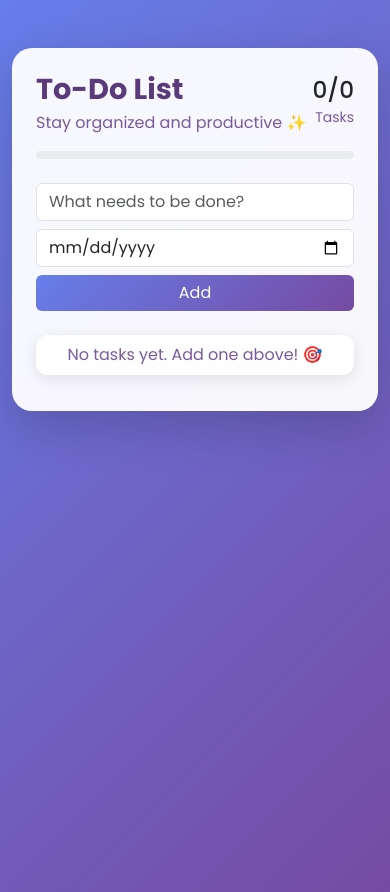
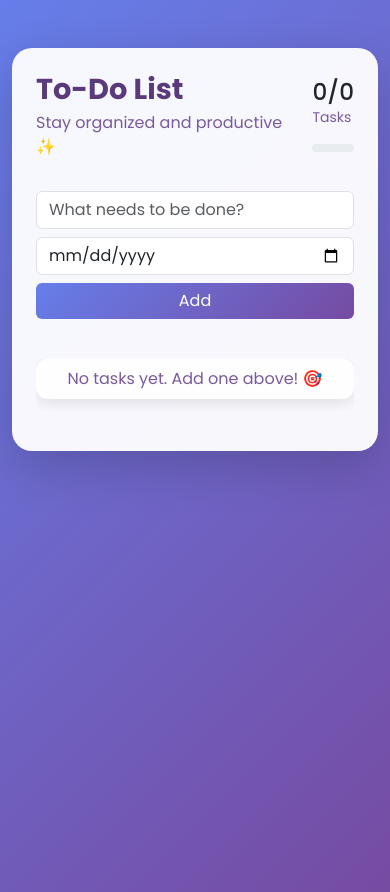
Before and after one commit to isharaudayamali/to-DoList--BE-FE, a plain HTML site: page index.html in a window 390 px wide. Drawn offline with nearby package versions, Linux system fonts and the light colour scheme.

Commit message:
responsive this

```diff
--- a/index.html
+++ b/index.html
@@ -15,18 +15,19 @@
     <div class="container my-5">
         <div class="card shadow-lg border-0">
             <div class="card-body p-4">
-                <div class="d-flex justify-content-between align-items-center mb-3">
-                    <div>
+                <div class="grid-header mb-3">
+                    <div class="title-area">
                         <h1 class="mb-1">To-Do List</h1>
                         <p class="text-muted mb-0">Stay organized and productive ✨</p>
                     </div>
-                    <div class="text-end">
+                    <div class="stats-area text-end">
                         <h3 class="mb-0" id="numbers">0/0</h3>
                         <small class="text-muted">Tasks</small>
+                        <div class="progress mt-3" style="height:8px">
+                            <div id="progress" class="progress-bar bg-gradient" role="progressbar" style="width:0%">
+                            </div>
+                        </div>
                     </div>
-                </div>
-                <div class="progress mb-4" style="height:8px">
-                    <div id="progress" class="progress-bar bg-gradient" role="progressbar" style="width:0%"></div>
                 </div>
                 <form id="taskForm" class="mb-4">
                     <div class="row g-2">
--- a/style.css
+++ b/style.css
@@ -17,3 +17,19 @@ h1{color:#5a3a7a;font-weight:700}
 .bg-success{background:linear-gradient(135deg,#2ecc71,#27ae60)!important}
 .bg-secondary{background:rgba(102,126,234,.15)!important;color:#667eea!important}
 @media(max-width:768px){.card-body{padding:1.5rem!important}h1{font-size:1.8rem}}
+
+/* Grid layout for card body: responsive two-column -> single column */
+.card-body{display:grid;grid-template-columns:1fr 260px;grid-template-areas:"header header" "form form" "list stats";gap:1rem;align-items:start}
+.grid-header{grid-area:header;display:flex;justify-content:space-between;align-items:center;gap:1rem}
+.title-area{display:flex;flex-direction:column}
+#taskForm{grid-area:form}
+#taskItem{grid-area:list;max-height:50vh;overflow:auto;padding:0;border:none}
+.stats-area{grid-area:stats;display:flex;flex-direction:column;align-items:flex-end;justify-content:flex-start}
+.stats-area .progress{width:100%;max-width:220px}
+
+@media(max-width:768px){
+	.card-body{grid-template-columns:1fr;grid-template-areas:"header" "form" "list" "stats"}
+	.stats-area{align-items:flex-start}
+	.stats-area .progress{max-width:100%}
+	#taskItem{max-height:none}
+}
```
